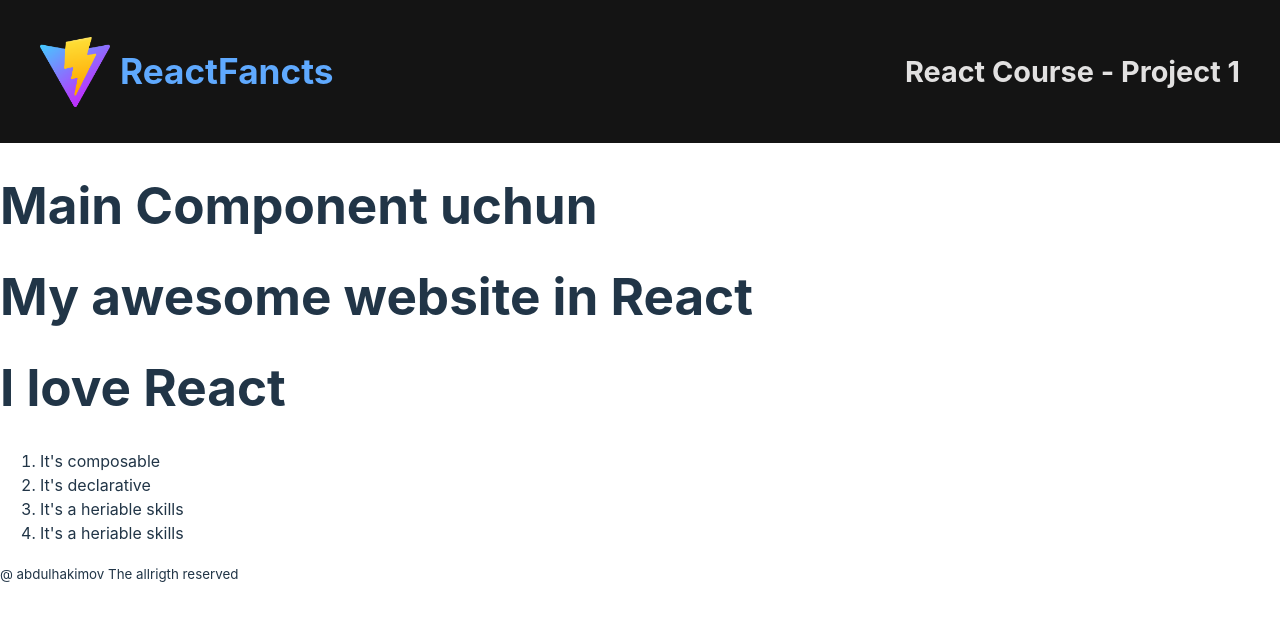
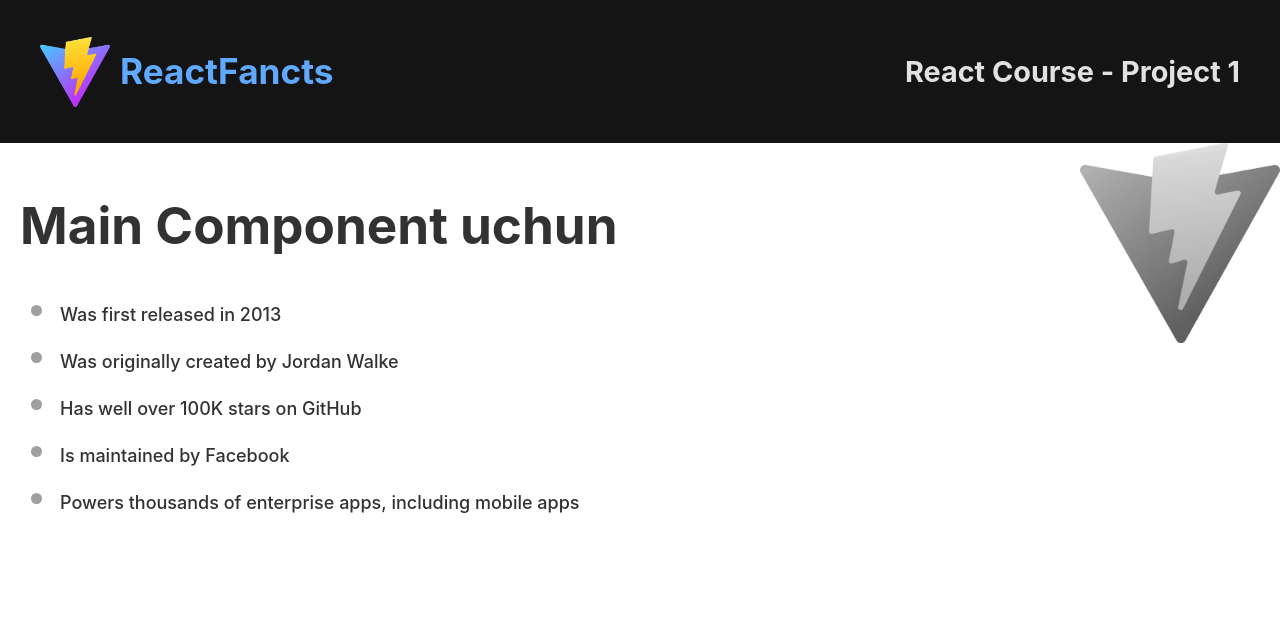
Before and after one commit to Hojiakbar5119/Scrimba-react, a React (Vite) app: page / in a window 1280 px wide. Shown: the top 620 px of the page. Built offline with nearby package versions, Linux system fonts and the light colour scheme.

Commit message:
complete project

```diff
--- a/src/component/content.css
+++ b/src/component/content.css
@@ -0,0 +1,23 @@
+main{
+    /* width: 90vw; */
+    padding: 20px;
+    /* height: 90vh; */
+    background-image: url('./img/Vite.png');
+    background-repeat: no-repeat;
+    background-size: 200px;
+    background-position-x: right;
+    background-position-y: top;
+    filter: grayscale(100%);
+}
+ul>li::marker{
+    list-style-type: disc;
+    color: #5fa9fe;
+    font-size: 2.2rem;
+    /* align-items: center; */
+}
+ul>li{
+    line-height: 20px;
+    padding-block: 10px;
+    font-size: 18px;
+    font-weight: 500;
+}
--- a/src/component/content.jsx
+++ b/src/component/content.jsx
@@ -6,17 +6,13 @@ class Hello extends React.Component {
     return (
       <main>
         <h1>Main Component uchun </h1>
-        <div>
-          <h1>My awesome website in React</h1>
-          <h1>I love React</h1>
-          <ol>
-            <li>It's composable</li>
-            <li>It's declarative</li>
-            <li>It's a heriable skills</li>
-            <li>It's a heriable skills</li>
-          </ol>
-          <small>@ abdulhakimov The allrigth reserved</small>
-        </div>
+        <ul>
+          <li>Was first released in 2013</li>
+          <li>Was originally created by Jordan Walke</li>
+          <li>Has well over 100K stars on GitHub</li>
+          <li>Is maintained by Facebook</li>
+          <li>Powers thousands of enterprise apps, including mobile apps</li>
+        </ul>
       </main>
     );
   }
--- a/src/component/navbar.css
+++ b/src/component/navbar.css
@@ -7,8 +7,6 @@ nav {
   /* border: 1px solid white; */
   padding: 10px 0;
 }
-
-
 nav img {
   width: 70px;
   margin-left: 40px;
--- a/src/index.css
+++ b/src/index.css
@@ -28,7 +28,7 @@ body {
   display: flex;
   place-items: center;
   min-width: 320px;
-  /* min-height: 100vh; */
+  /* min-height: 100vh;   */
 }
 
 h1 {
```
